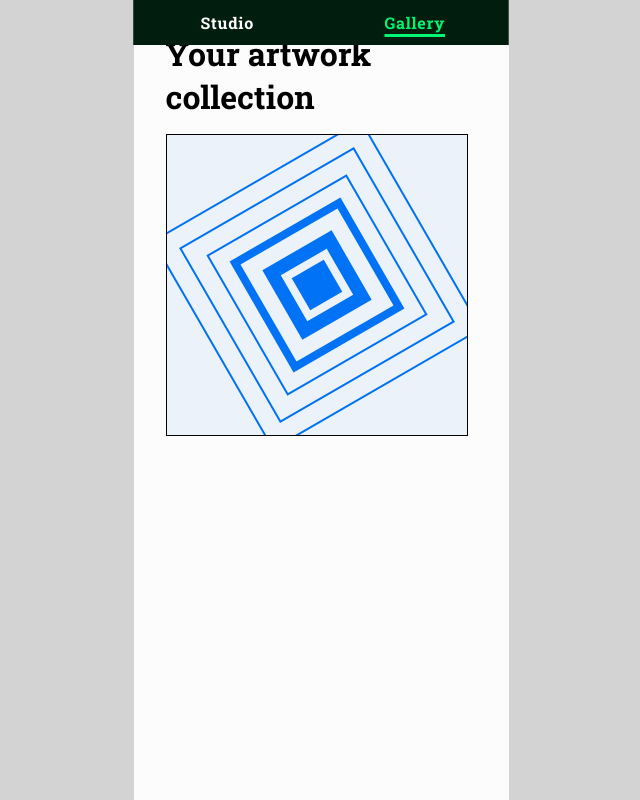
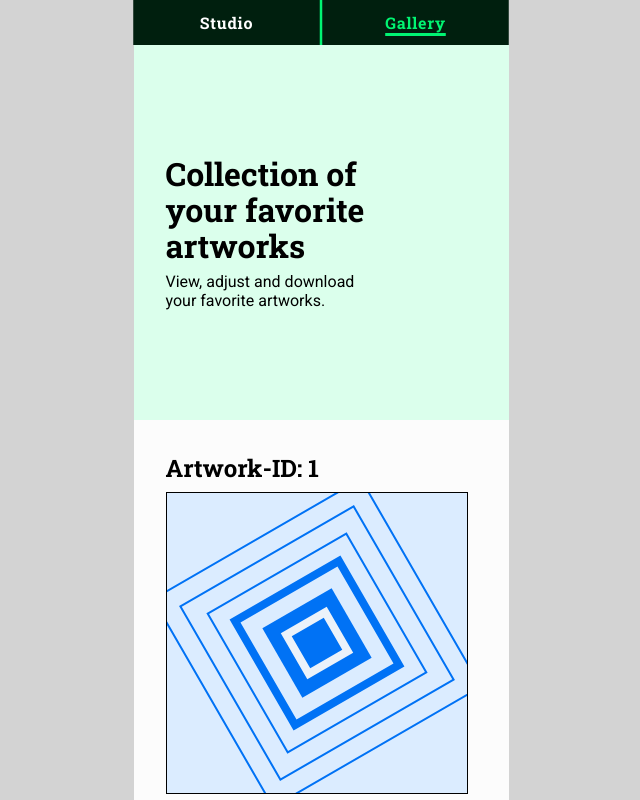
Before and after one commit to chris-kuehn/capstone-project, a Next.js app: page /gallery in a window 1280 px wide. Shown: the top 800 px of the page, without its empty margins (319-959 px from the left). Built offline with nearby package versions, Linux system fonts and the light colour scheme.

Commit message:
reorganize components and change color to hsl

```diff
--- a/components/Canvas.js
+++ b/components/Canvas.js
@@ -63,7 +63,6 @@ export default function Canvas() {
   }, [color, rotation, variation, outline]);
   return (
     <>
-      <StyledHeadline>Generator 1</StyledHeadline>
       <StyledCanvas width="300" height="300" ref={canvasRef} />
       <StyledInputWrapper>
         <label htmlFor="colorSelector">Color </label>
@@ -119,10 +118,6 @@ const StyledCanvas = styled.canvas`
   margin-bottom: 1rem;
 `;
 
-const StyledHeadline = styled.h1`
-  margin-bottom: 1rem;
-`;
-
 const StyledInputWrapper = styled.div`
   display: flex;
   flex-direction: column;
--- a/components/GalleryCanvas.js
+++ b/components/GalleryCanvas.js
@@ -34,7 +34,7 @@ export default function GalleryCanvas() {
     const context = canvas.getContext("2d");
 
     // Beginn drawing statements
-    context.fillStyle = `hsl(${color}, 60%, 95%)`;
+    context.fillStyle = `hsl(${color}, 100%, 93%)`;
     context.fillRect(0, 0, canvas.width, canvas.height);
 
     context.fillStyle = `hsl(${color}, 100%, 48%)`;
@@ -63,7 +63,6 @@ export default function GalleryCanvas() {
   }, [color, rotation, variation, outline]);
   return (
     <>
-      <StyledHeadline>Your artwork collection</StyledHeadline>
       <StyledCanvas width="300" height="300" ref={canvasRef} />
     </>
   );
@@ -73,7 +72,3 @@ const StyledCanvas = styled.canvas`
   border: 1px solid black;
   margin-bottom: 1rem;
 `;
-
-const StyledHeadline = styled.h1`
-  margin-bottom: 1rem;
-`;
--- /dev/null
+++ b/components/GalleryHeader.js
@@ -0,0 +1,35 @@
+import styled from "styled-components";
+
+export default function GalleryHeader() {
+  return (
+    <StyledGalleryHeader>
+      <StyledGalleryHeadline>
+        Collection of
+        <br />
+        your favorite <br />
+        artworks
+      </StyledGalleryHeadline>
+      <p>
+        View, adjust and download <br />
+        your favorite artworks.
+      </p>
+    </StyledGalleryHeader>
+  );
+}
+
+const StyledGalleryHeader = styled.header`
+  background-color: var(--primary-color-soft);
+  width: 375px;
+  height: 375px;
+  margin: 0 auto;
+  margin-top: 45px;
+  padding: 32px;
+  display: flex;
+  flex-direction: column;
+  justify-content: center;
+`;
+
+const StyledGalleryHeadline = styled.h1`
+  line-height: 2.25rem;
+  padding-bottom: 0.5rem;
+`;
--- a/components/Navigation.js
+++ b/components/Navigation.js
@@ -48,6 +48,10 @@ const StyledListItem = styled.li`
   Flex-shrink:1;
   flex-basis: 0%; */
   flex: 1;
+
+  &:first-child {
+    border-right: 3px solid var(--primary-color);
+  }
 `;
 
 const StyledNavigationLink = styled(Link)`
@@ -62,16 +66,17 @@ const StyledNavigationLink = styled(Link)`
   &:hover {
     color: var(--primary-color);
     text-decoration: underline;
-    text-underline-offset: 5px;
+    text-underline-offset: 4px;
     text-decoration-thickness: 3px;
   }
+
   ${({ $isActive }) =>
     $isActive &&
     css`
       color: var(--primary-color);
-      background-color: var(--app-black);
+      /* background-color: var(--app-black); */
       text-decoration: underline;
-      text-underline-offset: 5px;
+      text-underline-offset: 4px;
       text-decoration-thickness: 3px;
       &:hover {
         color: var(--primary-color);
--- /dev/null
+++ b/components/Section.js
@@ -0,0 +1,10 @@
+import styled from "styled-components";
+
+export default function Wrapper({ children }) {
+  return <StudioGeneratorSection>{children}</StudioGeneratorSection>;
+}
+
+const StudioGeneratorSection = styled.div`
+  margin: 0;
+  padding: 0;
+`;
--- /dev/null
+++ b/components/SectionHeadline.js
@@ -0,0 +1,9 @@
+import styled, { css } from "styled-components";
+
+export default function SectionHeadline({ headline }) {
+  return <StyledSectionHeadline>{headline}</StyledSectionHeadline>;
+}
+
+const StyledSectionHeadline = styled.h2`
+  margin-bottom: 0.5rem;
+`;
--- a/pages/gallery.js
+++ b/pages/gallery.js
@@ -1,13 +1,20 @@
 import GalleryCanvas from "@/components/GalleryCanvas";
 import Navigation from "@/components/Navigation";
 import Wrapper from "@/components/Wrapper";
+import Section from "@/components/Section";
+import SectionHeadline from "@/components/SectionHeadline";
+import GalleryHeader from "@/components/GalleryHeader";
 
 export default function HomePage() {
   return (
     <>
       <Navigation pageStatus="gallery" />
+      <GalleryHeader />
       <Wrapper>
-        <GalleryCanvas />
+        <Section>
+          <SectionHeadline headline="Artwork-ID: 1" />
+          <GalleryCanvas />
+        </Section>
       </Wrapper>
     </>
   );
--- a/pages/index.js
+++ b/pages/index.js
@@ -2,6 +2,8 @@ import Canvas from "@/components/Canvas";
 import Navigation from "@/components/Navigation";
 import StudioHeader from "@/components/StudioHeader";
 import Wrapper from "@/components/Wrapper";
+import Section from "@/components/Section";
+import SectionHeadline from "@/components/SectionHeadline";
 
 export default function HomePage() {
   return (
@@ -9,6 +11,9 @@ export default function HomePage() {
       <Navigation pageStatus="studio" />
       <StudioHeader />
       <Wrapper>
+        <Section>
+          <SectionHeadline headline="Generator 1" />
+        </Section>
         <Canvas />
       </Wrapper>
     </>
--- a/styles.js
+++ b/styles.js
@@ -25,8 +25,10 @@ export default createGlobalStyle`
   }
     :root {
       --primary-color: hsl(148 100% 48%);
-      --primary-color-soft: #E6FFF2;
-      --app-black: #001D0E;
+      /* Alternetiv color do not delet */
+      /* --primary-color: #88ffd1;  */
+      --primary-color-soft: hsl(148 100% 93%);
+      --app-black: hsl(148 100% 6%);
       --off-white:  hsl(148 0% 99%);
 
   }
```
Also changed, not shown: components/StudioHeader.js (+9 -4 lines).
